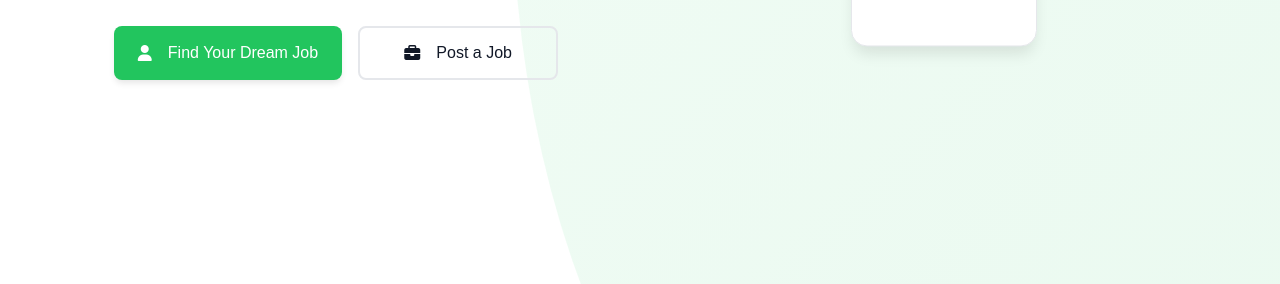
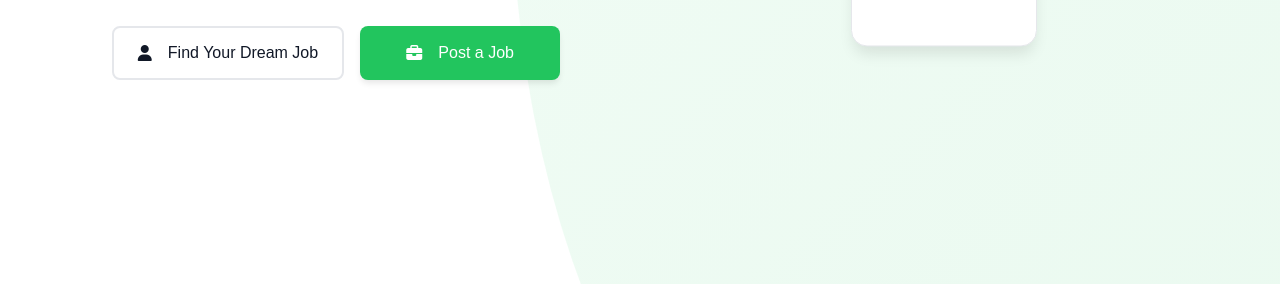
Before and after one commit to dev1ord/jub, a website built with Vite: page index.html in a window 1280 px wide. Shown: the part 516-800 px from the top of the page. Built offline with nearby package versions, Linux system fonts and the light colour scheme.

Commit message:
Update index.html

```diff
--- a/index.html
+++ b/index.html
@@ -54,11 +54,11 @@
                     We bridge the gap between talent and opportunity with personalized visa and employment solutions.
                 </p>
                 <div class="hero-buttons">
-                    <button class="btn btn-primary btn-cta" id="jobSeekerBtn">
+                    <button class="btn btn-secondary btn-cta" id="jobSeekerBtn">
                         <i class="fas fa-user"></i>
                         Find Your Dream Job
                     </button>
-                    <button class="btn btn-secondary btn-cta" id="postJobBtn">
+                    <button class="btn btn-primary btn-cta" id="postJobBtn">
                         <i class="fas fa-briefcase"></i>
                         Post a Job
                     </button>
```
